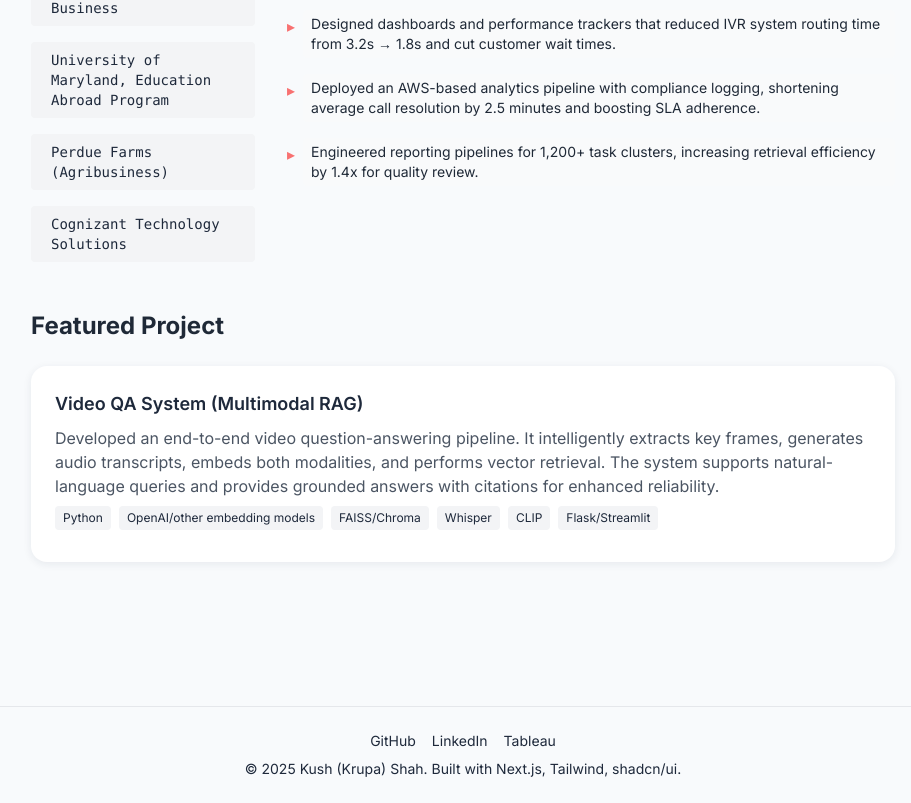
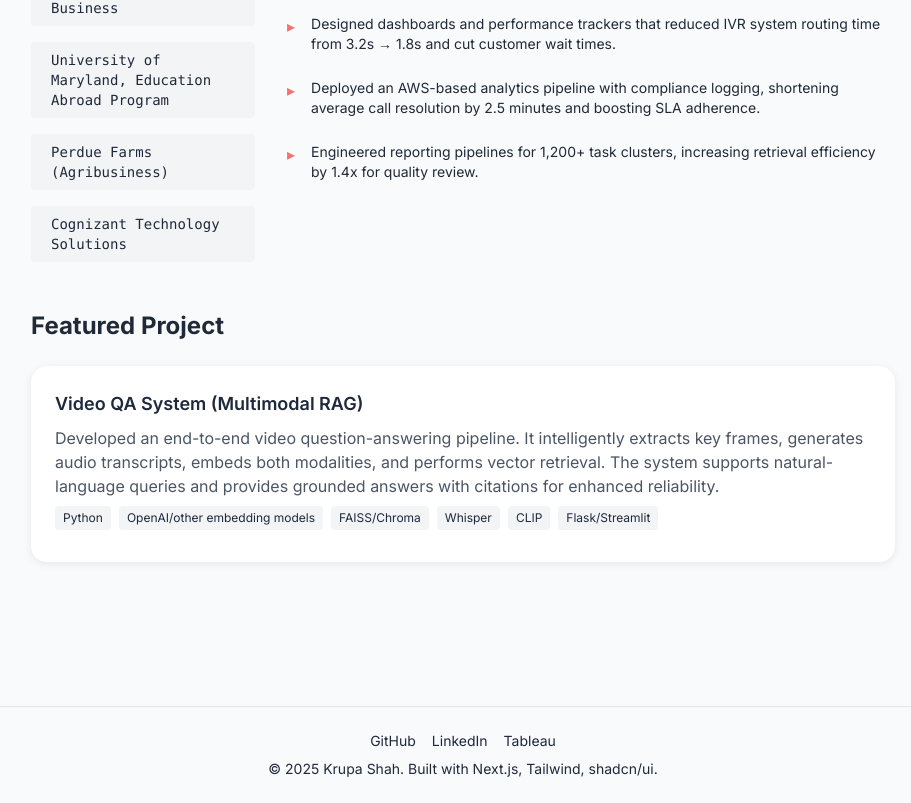
Before and after one commit to Krupa-Shah30/Krupa_Portfolio, a Next.js app: page / in a window 1280 px wide. Shown: the part 1361-2164 px from the top of the page, without its empty margins (177-1088 px from the left). Built offline with nearby package versions, Linux system fonts and the light colour scheme.

Commit message:
fixed name in footer

```diff
--- a/src/components/Footer.tsx
+++ b/src/components/Footer.tsx
@@ -9,7 +9,7 @@ export default function Footer() {
         <Link href={siteConfig.socials.linkedin} target="_blank" aria-label="LinkedIn">LinkedIn</Link>
         <Link href={siteConfig.socials.tableau} target="_blank" aria-label="Tableau">Tableau</Link>
       </div>
-      <div>© {new Date().getFullYear()} Kush (Krupa) Shah. Built with Next.js, Tailwind, shadcn/ui.</div>
+      <div>© {new Date().getFullYear()} Krupa Shah. Built with Next.js, Tailwind, shadcn/ui.</div>
     </footer>
   );
 }
```
